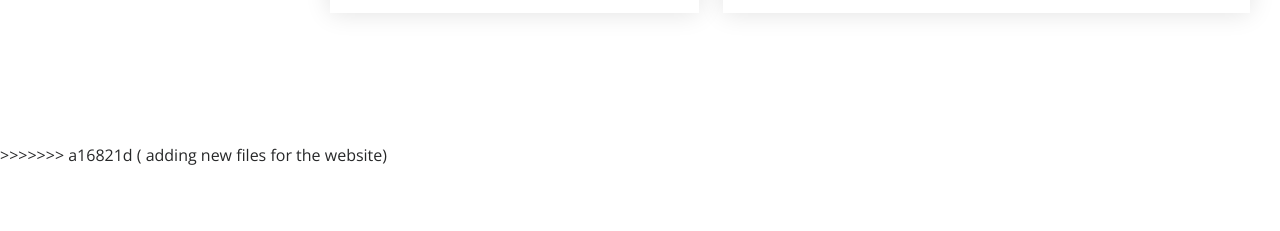
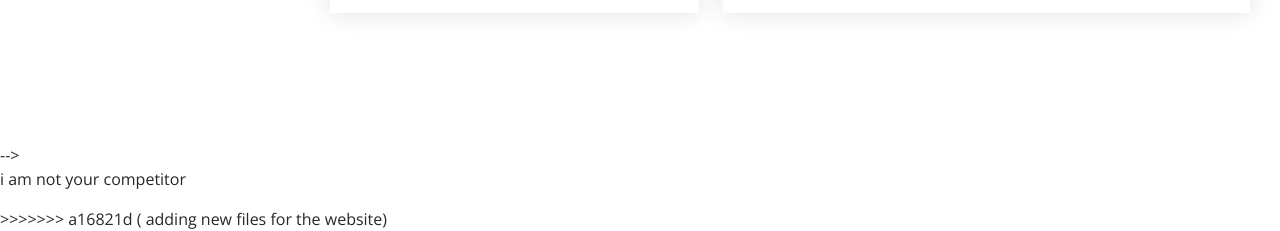
Before and after one commit to Ajaymalviy/Ajaymalviy.github.io, a plain HTML site: page index.html in a window 1280 px wide. Shown: the part 4944-5175 px from the top of the page. Before the commit the page ends 5111 px from the top, so only its background shows below. Drawn offline with nearby package versions, Linux system fonts and the light colour scheme.

Commit message:
Update index.html now

```diff
--- a/index.html
+++ b/index.html
@@ -40,7 +40,7 @@
 <body>
 
   <!-- ======= Mobile nav toggle button ======= -->
-  <i class="bi bi-list mobile-nav-toggle d-xl-none"></i>
+<!--   <i class="bi bi-list mobile-nav-toggle d-xl-none"></i>
 
   <!-- ======= Header ======= -->
   <header id="header">
@@ -471,7 +471,8 @@
   <script src="assets/vendor/php-email-form/validate.js"></script>
 
   <!-- Template Main JS File -->
-  <script src="assets/js/main.js"></script>
+  <script src="assets/js/main.js"></script> -->
+  <p> i am not your competitor</p>
 
 </body>
 
```
